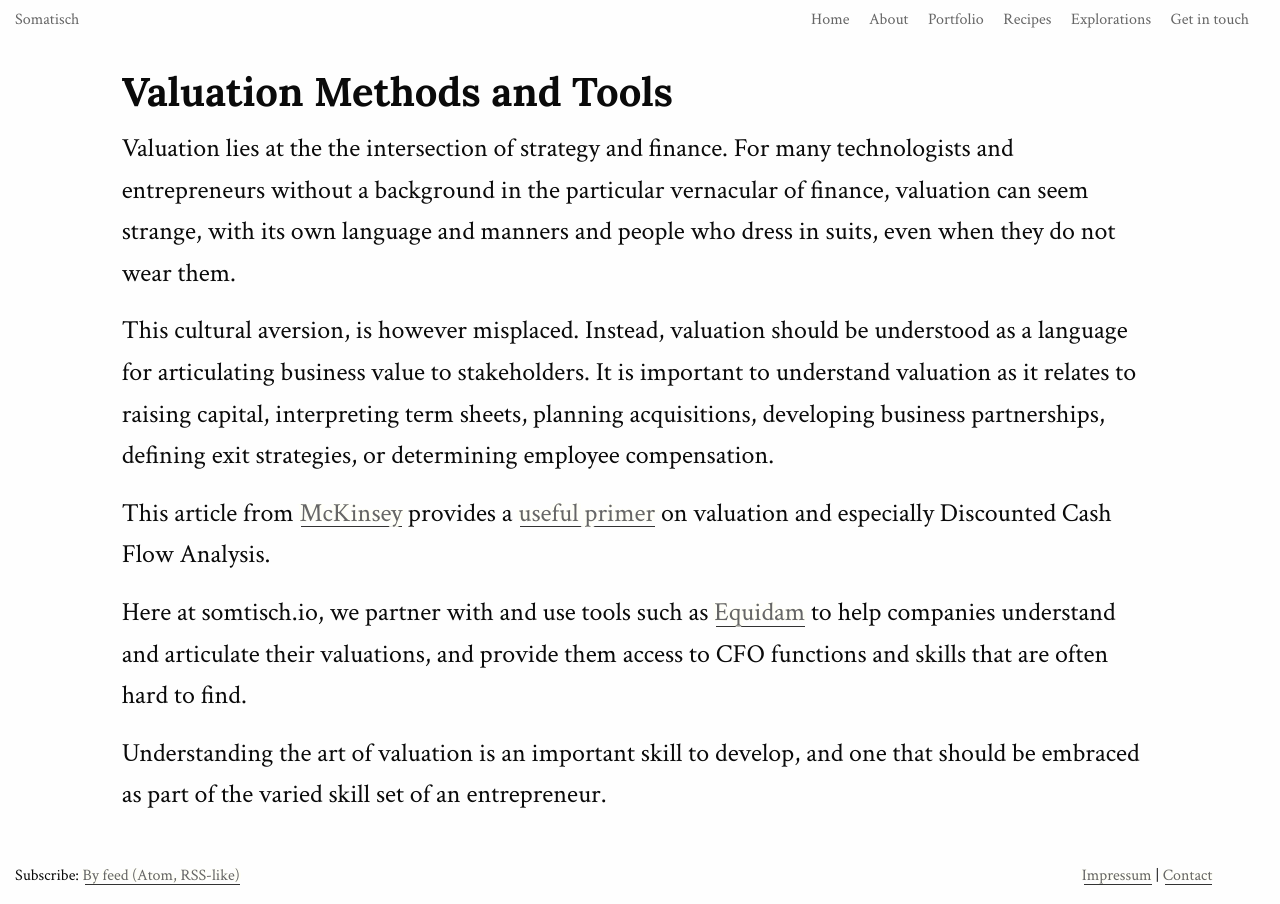
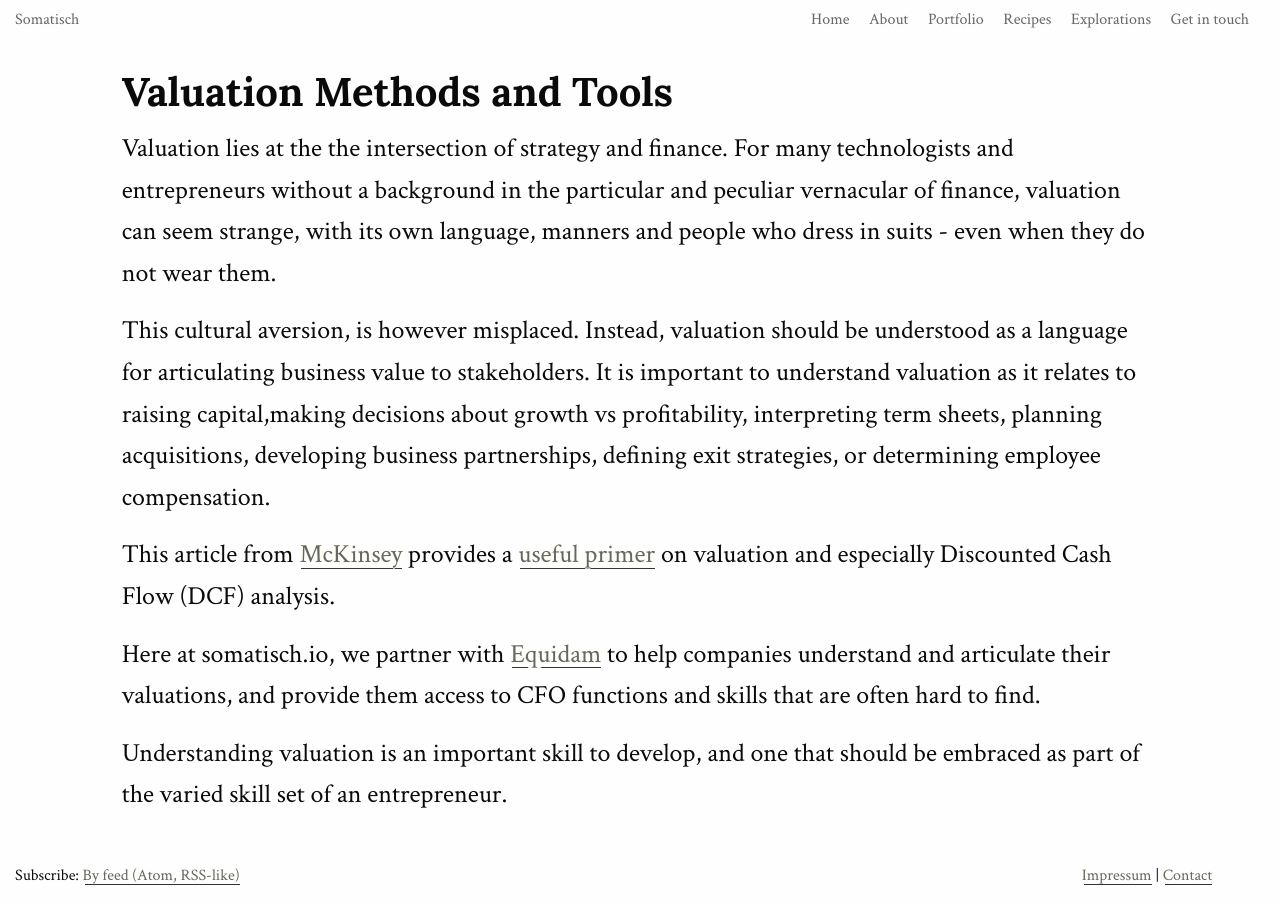
Before and after one commit to somatisch/somatisch-site, a Jekyll site: the page built from recipes/methods-and-tools.md, in a window 1280 px wide. Built offline with Jekyll 4.4.1, drawn with Linux system fonts in a browser that asks for light colours; nearby versions of some CDN libraries.

Commit message:
Update methods-and-tools.md

```diff
--- a/recipes/methods-and-tools.md
+++ b/recipes/methods-and-tools.md
@@ -4,12 +4,12 @@ title: Valuation
 ---
 ## Valuation Methods and Tools
 
-Valuation lies at the  the intersection of strategy and finance.  For many technologists and entrepreneurs without a background in the particular vernacular of finance, valuation can seem strange, with its own language and manners and people who dress in suits, even when they do not wear them.
+Valuation lies at the  the intersection of strategy and finance.  For many technologists and entrepreneurs without a background in the particular and peculiar vernacular of finance, valuation can seem strange, with its own language, manners and people who dress in suits -  even when they do not wear them.
 
-This cultural aversion, is however misplaced. Instead,  valuation should be understood as  a language  for articulating business value to stakeholders.  It is important to understand valuation as it relates to raising capital, interpreting term sheets, planning acquisitions, developing business partnerships, defining exit strategies, or determining employee compensation.
+This cultural aversion, is however misplaced. Instead,  valuation should be understood as  a language for articulating business value to stakeholders.  It is important to understand valuation as it relates to raising capital,making decisions about growth vs profitability, interpreting term sheets, planning acquisitions, developing business partnerships, defining exit strategies, or determining employee compensation.
 
-This article from [McKinsey](http://www.mckinsey.com/) provides a [useful primer](http://www.mckinsey.com/business-functions/strategy-and-corporate-finance/our-insights/valuing-high-tech-companies) on valuation and especially Discounted Cash Flow Analysis.
+This article from [McKinsey](http://www.mckinsey.com/) provides a [useful primer](http://www.mckinsey.com/business-functions/strategy-and-corporate-finance/our-insights/valuing-high-tech-companies) on valuation and especially Discounted Cash Flow (DCF) analysis.
 
-Here at somtisch.io, we partner with and use tools such as [Equidam](https://www.equidam.com/) to help companies understand and articulate their valuations, and provide them access to CFO functions and skills that are often hard to find.
+Here at somatisch.io, we partner with [Equidam](https://www.equidam.com/) to help companies understand and articulate their valuations, and provide them access to CFO functions and skills that are often hard to find.
 
-Understanding the art of valuation is an important skill to develop, and one that should be embraced as part of the varied skill set of an entrepreneur.
+Understanding valuation is an important skill to develop, and one that should be embraced as part of the varied skill set of an entrepreneur.
```
